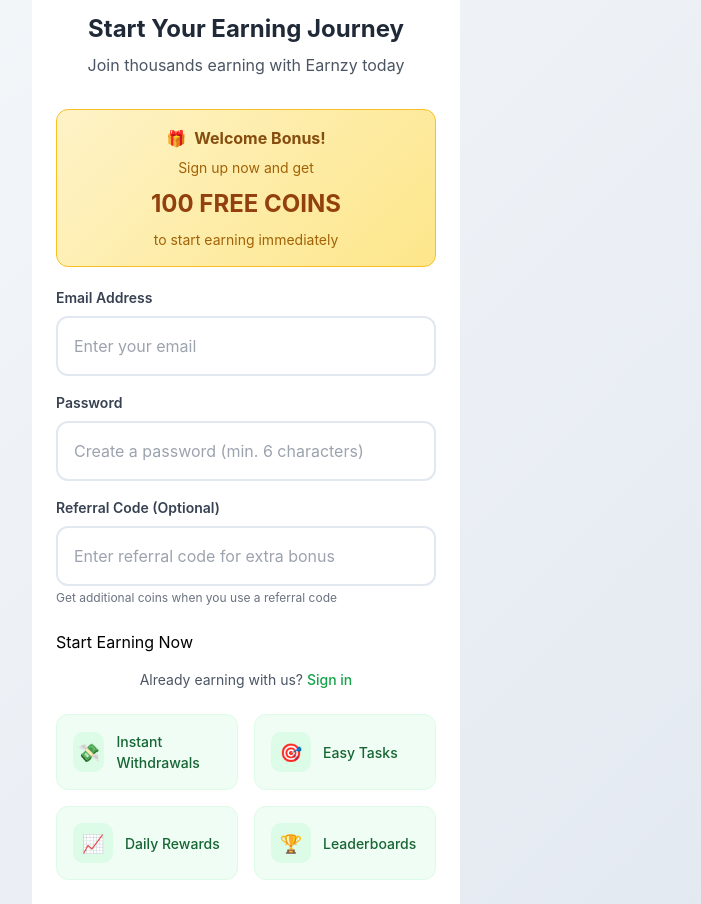
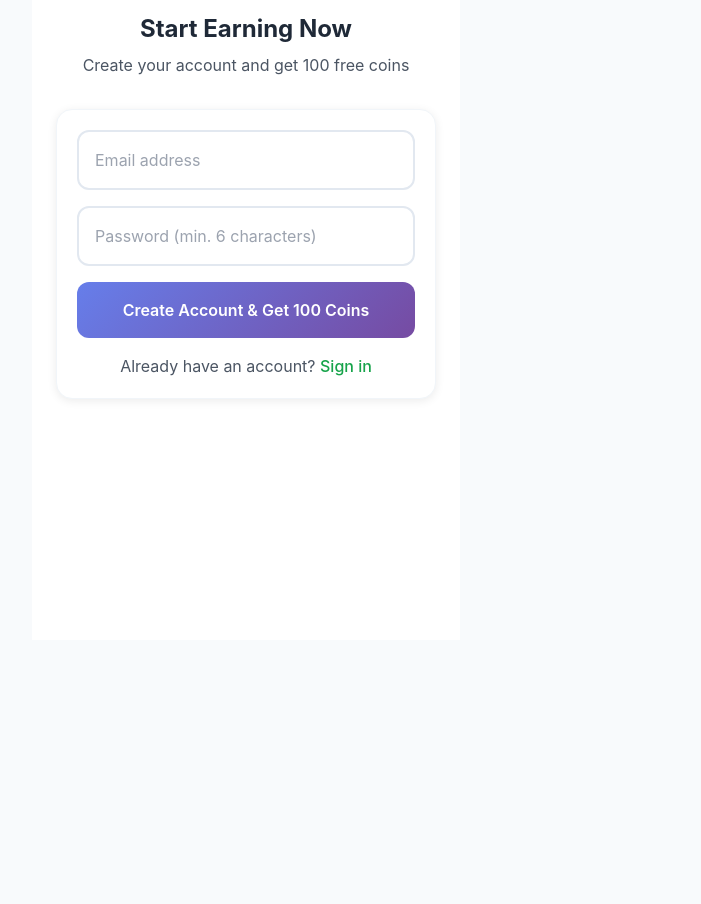
Before and after one commit to Sonarrati/Earnzy-App, a plain HTML site: page signup.html in a window 1280 px wide. Shown: the part 160-1064 px from the top of the page, without its empty margins (394-1095 px from the left). After the commit the page ends 800 px from the top, so only its background shows below. Drawn offline with nearby package versions, Linux system fonts and the light colour scheme.

Commit message:
Update signup.html

```diff
--- a/signup.html
+++ b/signup.html
@@ -6,235 +6,143 @@
     <title>Sign Up - Earnzy</title>
     <script src="https://cdn.tailwindcss.com"></script>
     <script src="https://cdn.jsdelivr.net/npm/@supabase/supabase-js@2"></script>
-    <link rel="stylesheet" href="assets/style.css">
+    <style>
+        * {
+            margin: 0;
+            padding: 0;
+            box-sizing: border-box;
+        }
+        body {
+            font-family: -apple-system, BlinkMacSystemFont, 'Segoe UI', Roboto, sans-serif;
+            background: #f8fafc;
+        }
+        .app-container {
+            max-width: 428px;
+            margin: 0 auto;
+            background: white;
+            min-height: 100vh;
+        }
+        .card-app {
+            background: white;
+            border-radius: 16px;
+            padding: 20px;
+            box-shadow: 0 2px 10px rgba(0,0,0,0.08);
+            margin-bottom: 16px;
+            border: 1px solid #f1f5f9;
+        }
+        .btn-app {
+            background: linear-gradient(135deg, #667eea 0%, #764ba2 100%);
+            border: none;
+            padding: 16px;
+            border-radius: 12px;
+            color: white;
+            font-weight: 600;
+            font-size: 16px;
+            width: 100%;
+            cursor: pointer;
+        }
+        .form-input {
+            width: 100%;
+            padding: 16px;
+            border: 2px solid #e2e8f0;
+            border-radius: 12px;
+            font-size: 16px;
+            margin-bottom: 16px;
+        }
+        .success-message {
+            background: #d1fae5;
+            color: #065f46;
+            padding: 12px 16px;
+            border-radius: 12px;
+            margin: 16px 0;
+        }
+        .error-message {
+            background: #fee2e2;
+            color: #991b1b;
+            padding: 12px 16px;
+            border-radius: 12px;
+            margin: 16px 0;
+        }
+        .hidden {
+            display: none;
+        }
+    </style>
 </head>
 <body>
     <div class="app-container">
-        <!-- Header -->
         <header class="bg-white border-b border-gray-200">
             <div class="px-4 py-3">
                 <div class="flex justify-between items-center">
-                    <a href="index.html" class="text-gray-600 flex items-center gap-1">
-                        <svg xmlns="http://www.w3.org/2000/svg" class="h-5 w-5" viewBox="0 0 20 20" fill="currentColor">
-                            <path fill-rule="evenodd" d="M9.707 16.707a1 1 0 01-1.414 0l-6-6a1 1 0 010-1.414l6-6a1 1 0 011.414 1.414L5.414 9H17a1 1 0 110 2H5.414l4.293 4.293a1 1 0 010 1.414z" clip-rule="evenodd" />
-                        </svg>
-                        Back
-                    </a>
+                    <a href="index.html" class="text-gray-600">← Back</a>
                     <h1 class="text-xl font-bold text-gray-800">Earnzy</h1>
                     <div class="w-6"></div>
                 </div>
             </div>
         </header>
 
-        <!-- Main Content -->
         <main class="p-6">
             <div class="text-center mb-8">
                 <div class="w-20 h-20 bg-green-100 rounded-2xl flex items-center justify-center mx-auto mb-4">
                     <span class="text-3xl text-green-600">💰</span>
                 </div>
-                <h2 class="text-2xl font-bold text-gray-800 mb-2">Start Your Earning Journey</h2>
-                <p class="text-gray-600">Join thousands earning with Earnzy today</p>
+                <h2 class="text-2xl font-bold text-gray-800 mb-2">Start Earning Now</h2>
+                <p class="text-gray-600">Create your account and get 100 free coins</p>
             </div>
 
-            <!-- Welcome Bonus -->
-            <div class="welcome-bonus">
-                <div class="flex items-center justify-center gap-2 mb-2">
-                    <span class="text-yellow-600">🎁</span>
-                    <span class="font-bold text-yellow-800">Welcome Bonus!</span>
-                </div>
-                <p class="text-yellow-700 text-sm">Sign up now and get</p>
-                <div class="bonus-amount">100 FREE COINS</div>
-                <p class="text-yellow-700 text-sm">to start earning immediately</p>
-            </div>
-
-            <!-- Signup Form -->
             <div class="card-app">
                 <form id="signupForm">
-                    <div class="mb-4">
-                        <label for="email" class="form-label">Email Address</label>
-                        <input type="email" id="email" class="form-input" placeholder="Enter your email" required>
-                    </div>
-
-                    <div class="mb-4">
-                        <label for="password" class="form-label">Password</label>
-                        <input type="password" id="password" class="form-input" placeholder="Create a password (min. 6 characters)" required minlength="6">
-                    </div>
-
-                    <div class="mb-6">
-                        <label for="referralCode" class="form-label">Referral Code (Optional)</label>
-                        <input type="text" id="referralCode" class="form-input" placeholder="Enter referral code for extra bonus">
-                        <p class="text-xs text-gray-500 mt-1">Get additional coins when you use a referral code</p>
-                    </div>
-
-                    <button type="submit" class="btn-app mb-4">
-                        Start Earning Now
-                    </button>
+                    <input type="email" id="email" class="form-input" placeholder="Email address" required>
+                    <input type="password" id="password" class="form-input" placeholder="Password (min. 6 characters)" required minlength="6">
+                    <button type="submit" class="btn-app">Create Account & Get 100 Coins</button>
                 </form>
 
-                <div class="text-center">
-                    <p class="text-gray-600 text-sm">
-                        Already earning with us?
+                <div class="text-center mt-4">
+                    <p class="text-gray-600">
+                        Already have an account?
                         <a href="login.html" class="text-green-600 font-medium">Sign in</a>
                     </p>
                 </div>
             </div>
 
-            <!-- Benefits Grid -->
-            <div class="benefits-grid">
-                <div class="benefit-item">
-                    <div class="benefit-icon">💸</div>
-                    <div class="benefit-text">Instant Withdrawals</div>
-                </div>
-                <div class="benefit-item">
-                    <div class="benefit-icon">🎯</div>
-                    <div class="benefit-text">Easy Tasks</div>
-                </div>
-                <div class="benefit-item">
-                    <div class="benefit-icon">📈</div>
-                    <div class="benefit-text">Daily Rewards</div>
-                </div>
-                <div class="benefit-item">
-                    <div class="benefit-icon">🏆</div>
-                    <div class="benefit-text">Leaderboards</div>
-                </div>
-            </div>
-
-            <!-- Message Display -->
             <div id="message" class="hidden"></div>
         </main>
     </div>
 
-    <style>
-        .welcome-bonus {
-            background: linear-gradient(135deg, #fef3c7 0%, #fde68a 100%);
-            border: 1px solid #fbbf24;
-            border-radius: 12px;
-            padding: 16px;
-            text-align: center;
-            margin-bottom: 20px;
-        }
-
-        .bonus-amount {
-            font-size: 24px;
-            font-weight: 700;
-            color: #92400e;
-            margin: 8px 0;
-        }
-
-        .benefits-grid {
-            display: grid;
-            grid-template-columns: repeat(2, 1fr);
-            gap: 16px;
-            margin-top: 24px;
-        }
-
-        .benefit-item {
-            display: flex;
-            align-items: center;
-            gap: 12px;
-            padding: 16px;
-            background: #f0fdf4;
-            border-radius: 12px;
-            border: 1px solid #dcfce7;
-        }
-
-        .benefit-icon {
-            width: 40px;
-            height: 40px;
-            border-radius: 10px;
-            display: flex;
-            align-items: center;
-            justify-content: center;
-            background: #dcfce7;
-            color: #16a34a;
-            font-size: 18px;
-        }
-
-        .benefit-text {
-            font-size: 14px;
-            font-weight: 500;
-            color: #166534;
-        }
-    </style>
-
     <script>
-        // Initialize Supabase
+        // SUPER SIMPLE SIGNUP - NO DATABASE COMPLICATIONS
         const supabaseUrl = 'https://aiqnodafwmzhwsfunvco.supabase.co';
         const supabaseKey = 'eyJhbGciOiJIUzI1NiIsInR5cCI6IkpXVCJ9.eyJpc3MiOiJzdXBhYmFzZSIsInJlZiI6ImFpcW5vZGFmd216aHdzZnVudmNvIiwicm9sZSI6ImFub24iLCJpYXQiOjE3NTk1MjE4MTcsImV4cCI6MjA3NTA5NzgxN30.OEZloiLjXFdVdgZY6cxqfDlihxRVj36K1N9yjJZzLv8';
         const supabase = window.supabase.createClient(supabaseUrl, supabaseKey);
 
-        // Check if user is already logged in
-        supabase.auth.getSession().then(({ data: { session } }) => {
-            if (session) {
-                window.location.href = 'dashboard.html';
-            }
-        });
-
-        // Generate random referral code
-        function generateReferralCode() {
-            const chars = 'ABCDEFGHIJKLMNOPQRSTUVWXYZ0123456789';
-            let result = '';
-            for (let i = 0; i < 8; i++) {
-                result += chars.charAt(Math.floor(Math.random() * chars.length));
-            }
-            return result;
-        }
-
-        // FIXED SIGNUP - Manual user creation
         document.getElementById('signupForm').addEventListener('submit', async (e) => {
             e.preventDefault();
 
             const email = document.getElementById('email').value;
             const password = document.getElementById('password').value;
-            const referralCode = document.getElementById('referralCode').value;
             const messageDiv = document.getElementById('message');
             const submitBtn = document.querySelector('button[type="submit"]');
 
-            // Show loading state
-            submitBtn.textContent = 'Creating Your Account...';
-            submitBtn.classList.add('loading');
+            submitBtn.textContent = 'Creating Account...';
             submitBtn.disabled = true;
 
             try {
-                // Step 1: Create auth user
+                console.log('Starting signup process...');
+
+                // STEP 1: Only create auth user
                 const { data: authData, error: authError } = await supabase.auth.signUp({
                     email: email,
                     password: password
                 });
 
                 if (authError) {
-                    throw new Error('Auth Error: ' + authError.message);
+                    throw new Error('Authentication failed: ' + authError.message);
                 }
 
-                const user = authData.user;
+                console.log('Auth user created:', authData.user);
 
-                // Step 2: MANUALLY create user profile (without trigger)
-                const user_referral_code = generateReferralCode();
-                const { data: userData, error: userError } = await supabase
-                    .from('users')
-                    .insert([
-                        {
-                            id: user.id,
-                            email: email,
-                            referral_code: user_referral_code,
-                            total_coins: 100,
-                            daily_streak: 0
-                        }
-                    ])
-                    .select();
-
-                if (userError) {
-                    // If user creation fails, delete the auth user
-                    await supabase.auth.admin.deleteUser(user.id);
-                    throw new Error('Database Error: ' + userError.message);
-                }
-
-                // SUCCESS
-                messageDiv.className = 'success-message mt-4';
-                messageDiv.innerHTML = `
-                    <strong>Account created successfully! 🎉</strong><br>
-                    <span class="text-sm">You received 100 welcome coins! Redirecting to dashboard...</span>
-                `;
+                // STEP 2: Wait a moment then redirect
+                messageDiv.className = 'success-message';
+                messageDiv.textContent = 'Account created successfully! Redirecting...';
                 messageDiv.classList.remove('hidden');
 
                 setTimeout(() => {
@@ -243,21 +151,17 @@
 
             } catch (error) {
                 console.error('Signup error:', error);
-                messageDiv.className = 'error-message mt-4';
+                messageDiv.className = 'error-message';
                 messageDiv.textContent = error.message;
                 messageDiv.classList.remove('hidden');
             } finally {
-                // Reset button
-                submitBtn.textContent = 'Start Earning Now';
-                submitBtn.classList.remove('loading');
+                submitBtn.textContent = 'Create Account & Get 100 Coins';
                 submitBtn.disabled = false;
             }
         });
 
-        // Auto-focus on email field
-        document.addEventListener('DOMContentLoaded', function() {
-            document.getElementById('email').focus();
-        });
+        // Auto-focus on email
+        document.getElementById('email').focus();
     </script>
 </body>
 </html>
```
